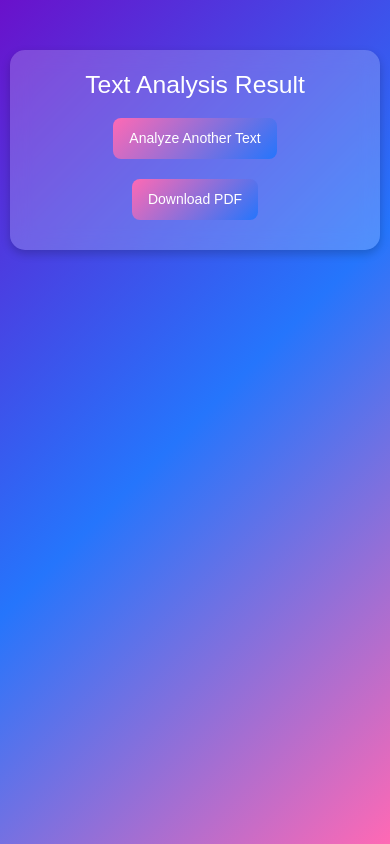
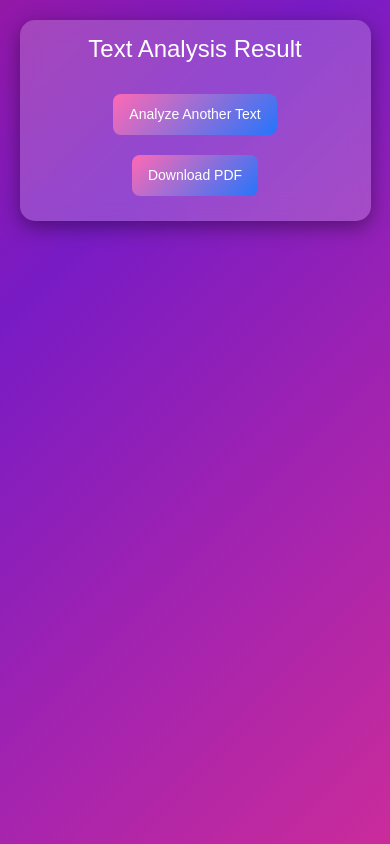
Before and after one commit to amit-saini-21/text_analyzer, a Django app: template templates/result.html in a window 390 px wide. Run offline with Django 5.2, Linux system fonts and the light colour scheme; the template is opened without the code that fills it, so the values that code supplies are empty.

Commit message:
Update result.html  responsive layout

```diff
--- a/templates/result.html
+++ b/templates/result.html
@@ -3,73 +3,85 @@
 <head>
     <meta charset="UTF-8">
     <meta name="viewport" content="width=device-width, initial-scale=1.0">
-    <title>Analysis Result</title>
+    <title>Text Analysis Result</title>
     <link rel="stylesheet" href="https://cdn.jsdelivr.net/npm/bootstrap@5.3.0/dist/css/bootstrap.min.css">
+
     <style>
-    /* Full Page Gradient Background (Fixed on Scroll) */
+        /* Global Styles */
         body {
-    font-family: Arial, sans-serif;
-    text-align: center;
-    background: linear-gradient(135deg, #6a11cb, #2575fc, #ff69b4);
-    min-height: 100vh;  /* Ensure full viewport height */
+            font-family: 'Arial', sans-serif;
+            background: linear-gradient(135deg, #e2104f, #781bc5, #e7318c);
+            background-size: 200% 200%;
+            animation: gradientAnimation 5s ease infinite;
             margin: 0;
             padding: 0;
             display: flex;
-    flex-direction: column; /* Proper scroll behavior */
+            flex-direction: column;
+            align-items: center;
+            min-height: 100vh;
+            color: white;
+            overflow-x: hidden;
         }
 
-/* Background Fix: Keep Gradient Fixed */
-body::before {
-    content: "";
-    position: fixed;
-    top: 0;
-    left: 0;
-    width: 100%;
-    height: 100%;
-    background: linear-gradient(135deg, #6a11cb, #2575fc, #ff69b4);
-    z-index: -1;
+        /* Gradient Animation */
+        @keyframes gradientAnimation {
+            0% { background-position: 0% 30%; }
+            50% { background-position: 100% 70%; }
+            100% { background-position: 0% 60%; }
         }
 
-/* Main Container (Fix Overflow) */
+        /* Main Container */
         .container {
             background: rgba(255, 255, 255, 0.2);
-    backdrop-filter: blur(10px);
+            backdrop-filter: blur(12px);
             padding: 30px;
             border-radius: 15px;
-    box-shadow: 0px 4px 10px rgba(0, 0, 0, 0.2);
-    width: 80%;
+            box-shadow: 0 6px 20px rgba(0, 0, 0, 0.4);
+            width: 90%;
             max-width: 900px;
-    margin: 50px auto;  /* Fix Overflow Issue */
-    overflow: hidden;
+            margin: 40px auto;
+            text-align: center;
         }
 
-/* Card Styling */
-.card {
+        h2 {
+            font-size: 28px;
             margin-bottom: 20px;
-    border-radius: 10px;
-    background: rgba(255, 255, 255, 0.3);
-    color: #222;
-    backdrop-filter: blur(5px);
         }
 
-/* Card Header */
+        /* Card Styles */
+        .card {
+            background: rgba(255, 255, 255, 0.3);
+            border-radius: 10px;
+            margin-bottom: 20px;
+            backdrop-filter: blur(8px);
+            transition: transform 0.3s ease;
+        }
+
+        .card:hover {
+            transform: translateY(-5px);
+        }
+
         .card-header {
-    font-weight: bold;
             background: linear-gradient(135deg, #ff69b4, #2575fc);
             color: white;
+            font-weight: bold;
+            padding: 15px;
             border-radius: 10px 10px 0 0;
         }
 
-/* Table Styling */
+        .card-body {
+            padding: 20px;
+        }
+
+        /* Table Styles */
         .table {
-    background: rgba(255, 255, 255, 0.3);
+            background: rgba(255, 255, 255, 0.4);
             border-radius: 10px;
-    overflow: hidden;
         }
 
         th, td {
-    padding: 15px;
-    color: #e0167b;
+            padding: 12px;
+            text-align: center;
         }
 
         th {
@@ -77,7 +89,11 @@ th {
             color: white;
         }
 
-/* Button Styling */
+        td {
+            color: #e0167b;
+        }
+
+        /* Button Styles */
         .btn {
             background: linear-gradient(135deg, #ff69b4, #2575fc);
             color: white;
@@ -86,7 +102,7 @@ th {
             font-size: 18px;
             cursor: pointer;
             border-radius: 8px;
-    transition: 0.3s;
+            transition: transform 0.3s ease, background 0.3s ease;
             margin: 10px;
         }
 
@@ -98,8 +114,9 @@ th {
         /* Responsive Design */
         @media (max-width: 768px) {
             .container {
-        width: 90%;
+                padding: 20px;
             }
+
             .btn {
                 font-size: 16px;
                 padding: 12px 20px;
@@ -108,23 +125,29 @@ th {
 
         @media (max-width: 480px) {
             .container {
-        width: 95%;
-        padding: 20px;
+                padding: 15px;
+                margin: 20px 10px;
             }
+
             .btn {
                 font-size: 14px;
                 padding: 10px 16px;
             }
+
+            h2 {
+                font-size: 24px;
             }
-
+        }
     </style>
 </head>
+
 <body>
 
     <!-- Main Container -->
     <div class="container">
-    <h2 style="color: white;">Text Analysis Result</h2>
+        <h2>Text Analysis Result</h2>
 
+        <!-- Dynamic Content -->
         {% for key, value in dic.items %}
             <div class="card">
                 <div class="card-header">{{ key|title }}</div>
@@ -154,7 +177,7 @@ th {
         {% endfor %}
 
         <!-- Buttons -->
-    <div class="text-center">
+        <div class="d-flex justify-content-center flex-wrap">
             <a href="{% url 'home' %}" class="btn">Analyze Another Text</a>
             <a href="{% url 'download_pdf' %}?text={{ text }}" class="btn">Download PDF</a>
         </div>
```
Lines whose indentation alone changed are shown as unchanged.
